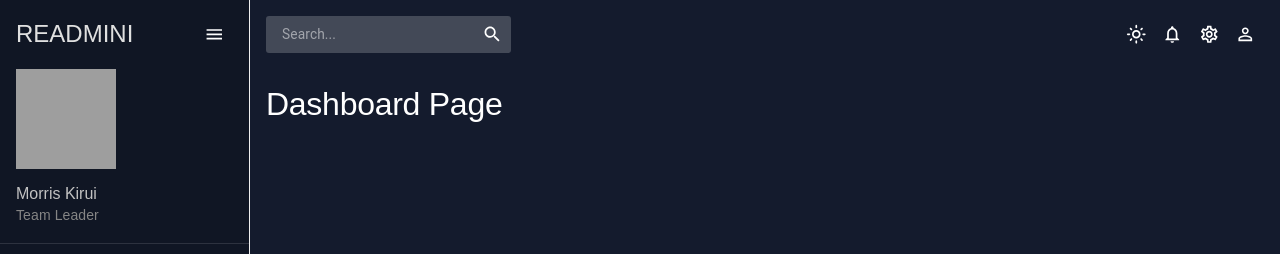
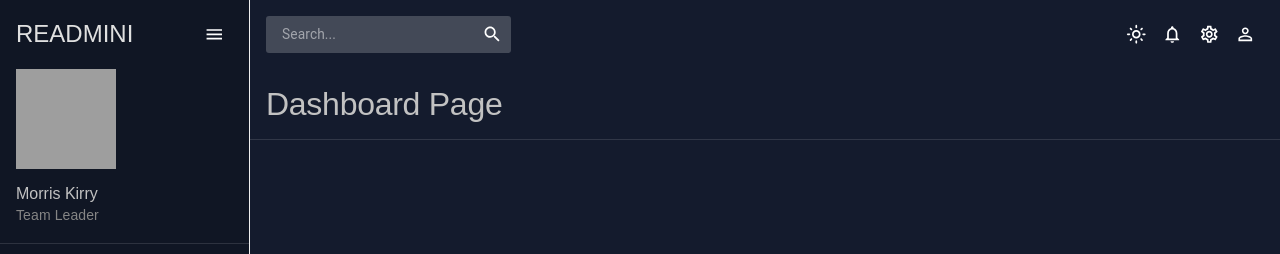
Before and after one commit to CollinsKippy/admin-dashboard-rt, a React (Create React App) app: page / in a window 1280 px wide. Shown: the top 254 px of the page. Built offline with nearby package versions, Linux system fonts and the light colour scheme; grey boxes are pictures that could not be loaded.

Commit message:
minor updates

```diff
--- a/src/components/sidenav/sidenav.header.jsx
+++ b/src/components/sidenav/sidenav.header.jsx
@@ -45,7 +45,7 @@ const SidenavHeader = ({ collapsed, collapseSidebar }) => {
               fontWeight={'500'}
               color={colors.gray[200]}
             >
-              Morris Kirui
+              Morris Kirry
             </Typography>
             <Typography variant='h6' color={colors.gray[400]}>
               Team Leader
--- a/src/pages/dashboard/index.jsx
+++ b/src/pages/dashboard/index.jsx
@@ -1,13 +1,18 @@
-import { Typography } from '@mui/material';
+import { Box, Divider, Typography, useTheme } from '@mui/material';
 import React from 'react';
+import { getPaletteByMode } from '../../theme';
 
 const DashboardPage = () => {
+  const theme = useTheme();
+  const colors = getPaletteByMode(theme.palette.mode);
+
   return (
-    <div>
-      <Typography variant='h2' sx={{ m: 2 }}>
+    <Box>
+      <Typography variant='h2' sx={{ m: 2 }} color={colors.gray[200]}>
         Dashboard Page
       </Typography>
-    </div>
+      <Divider />
+    </Box>
   );
 };
 
```
